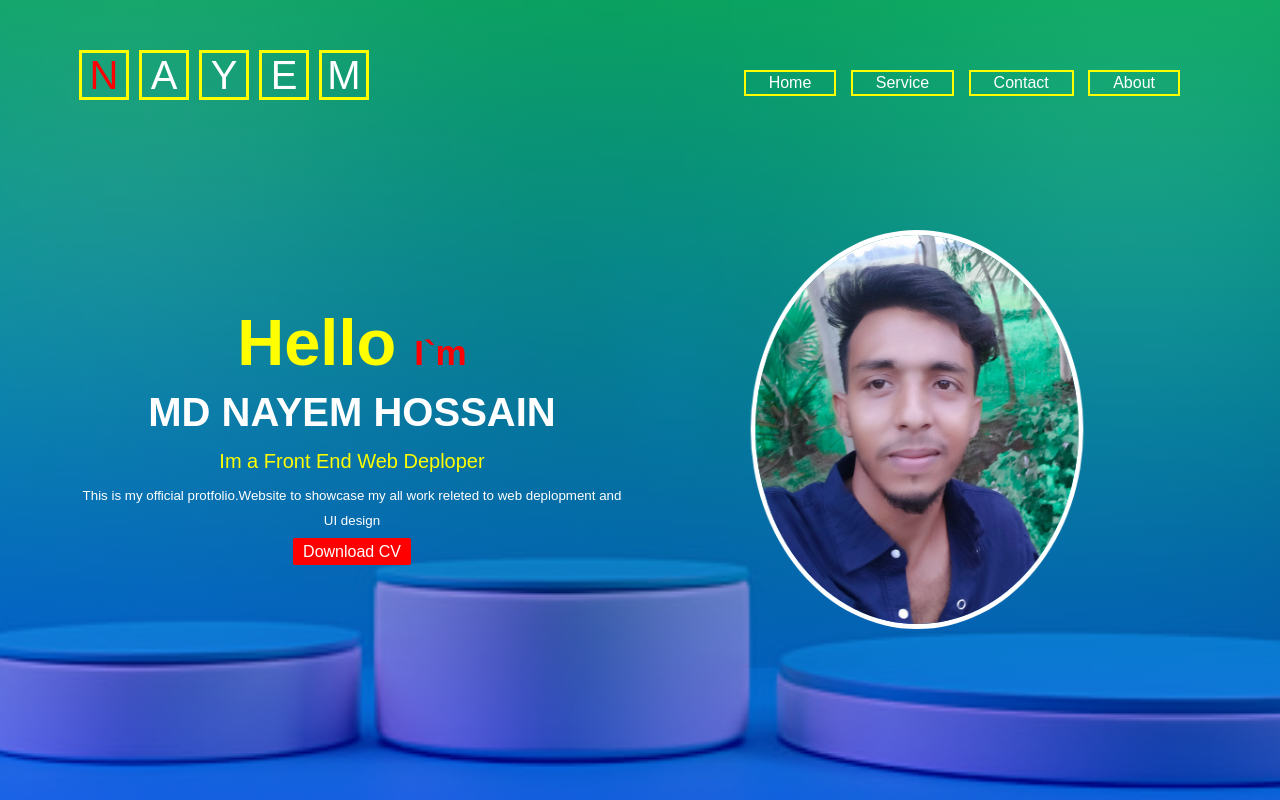
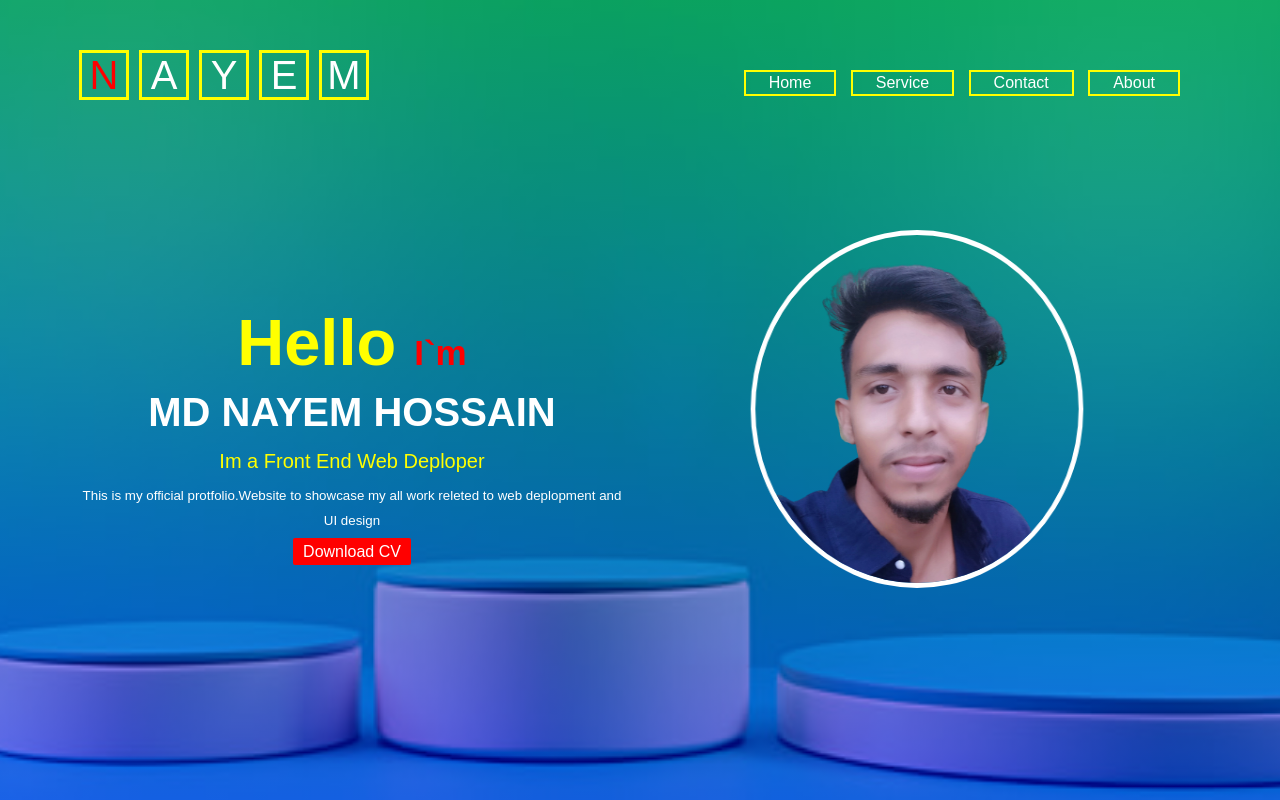
Before and after one commit to Nayem-hossainn/new-protfolio, a plain HTML site: page index.html in a window 1280 px wide. Shown: the top 800 px of the page. Drawn offline with Linux system fonts and the light colour scheme.

Commit message:
Update index.html

```diff
--- a/index.html
+++ b/index.html
@@ -48,7 +48,7 @@
                </div>
                <div class="w-50 redius">
                 <div class="nayem-picture">
-                    <img src="image/nayem (2).jpg" alt="">
+                    <img src="image/nayem__2_-removebg-preview.png" alt="">
                 </div>
                 </div>
             </div>
```
